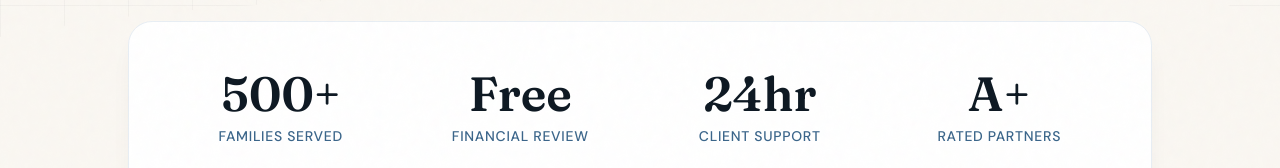
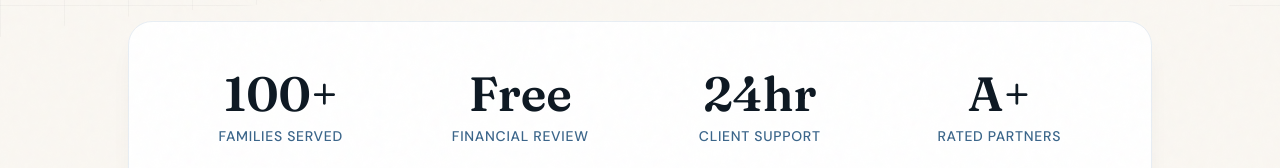
Before and after one commit to Legacy4Life-admin/l4l-capital, a React (Vite) app: page / in a window 1280 px wide. Shown: the part 763-931 px from the top of the page. Built offline with nearby package versions, Linux system fonts and the light colour scheme; the HTML template or start-up script is replaced by a standard one.

Commit message:
Update families served to 100+

```diff
--- a/src/BrelandInsurance.tsx
+++ b/src/BrelandInsurance.tsx
@@ -1051,7 +1051,7 @@ export default function BrelandInsurance() {
             className="bg-white rounded-3xl shadow-xl shadow-midnight-900/5 p-8 md:p-12 grid grid-cols-2 md:grid-cols-4 gap-8 border border-midnight-50"
           >
             {[
-              { number: "500+", label: "Families Served" },
+              { number: "100+", label: "Families Served" },
               { number: "Free", label: "Financial Review" },
               { number: "24hr", label: "Client Support" },
               { number: "A+", label: "Rated Partners" },
```
